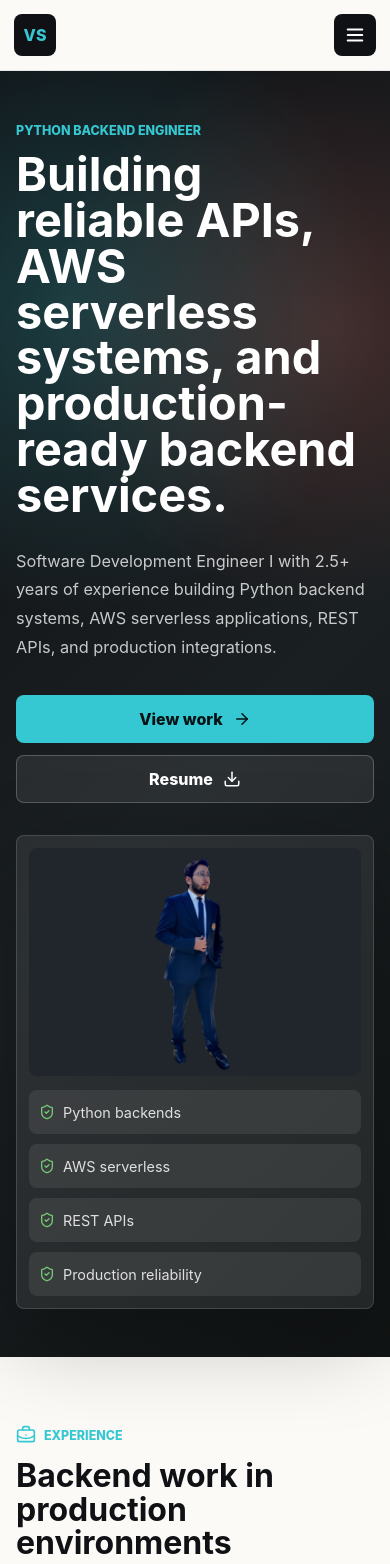
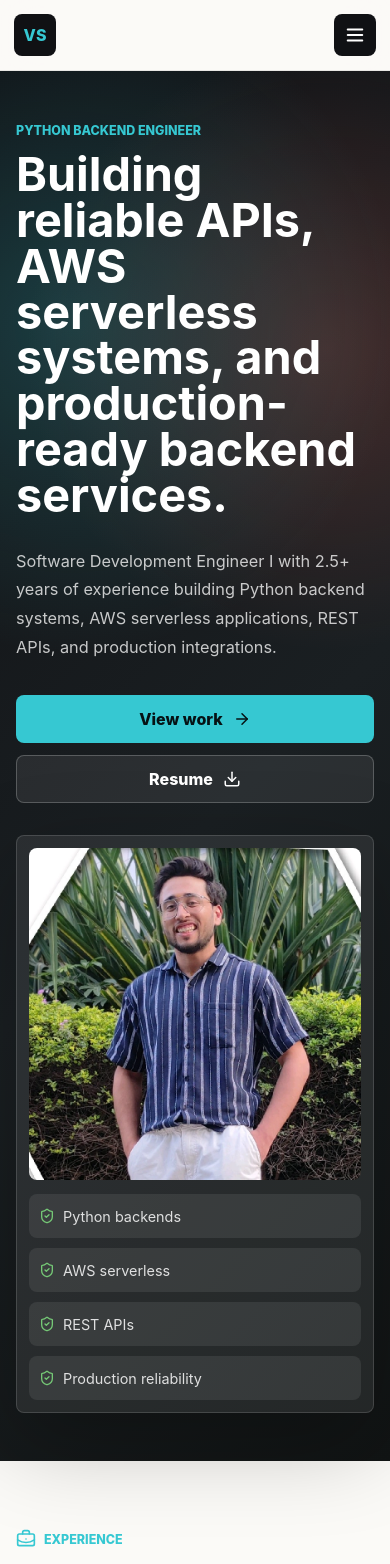
Before and after one commit to vikramsh2002/My-Portfolio, a React (Vite) app in the folder portfolio-v2/: page / in a window 390 px wide. Shown: the top 1564 px of the page. Built offline with nearby package versions, Linux system fonts and the light colour scheme.

Commit message:
Refine v2 portrait and project imagery

```diff
--- a/portfolio-v2/src/App.jsx
+++ b/portfolio-v2/src/App.jsx
@@ -84,7 +84,7 @@ function App() {
 
             <div className="hero-panel" aria-label="Portfolio focus">
               <div className="portrait-frame">
-                <img src={asset("images/formal.png")} alt="Vikram Sharma" />
+                <img src={asset("images/Dp.png")} alt="Vikram Sharma" />
               </div>
               <div className="focus-list">
                 {profile.focus.map((item) => (
--- a/portfolio-v2/src/styles.css
+++ b/portfolio-v2/src/styles.css
@@ -241,8 +241,10 @@ a {
 }
 
 .portrait-frame {
-  aspect-ratio: 4 / 5;
-  background: #20262b;
+  aspect-ratio: 1;
+  background:
+    linear-gradient(145deg, rgba(54, 200, 210, 0.12), rgba(229, 107, 93, 0.12)),
+    #20262b;
   border-radius: 8px;
   overflow: hidden;
 }
@@ -250,7 +252,7 @@ a {
 .portrait-frame img {
   height: 100%;
   object-fit: cover;
-  object-position: center top;
+  object-position: center;
   width: 100%;
 }
 
@@ -444,7 +446,7 @@ a {
 .project-card {
   box-shadow: 0 18px 40px rgba(16, 17, 20, 0.08);
   display: grid;
-  grid-template-columns: 170px minmax(0, 1fr);
+  grid-template-columns: minmax(210px, 0.42fr) minmax(0, 1fr);
   min-height: 100%;
   overflow: hidden;
 }
@@ -454,13 +456,21 @@ a {
 }
 
 .project-image {
-  background: #ece8df;
+  align-items: center;
+  background:
+    linear-gradient(135deg, rgba(54, 200, 210, 0.12), rgba(117, 200, 118, 0.08)),
+    #f4f2ec;
+  border-right: 1px solid var(--line);
+  display: flex;
+  justify-content: center;
   min-height: 220px;
+  padding: 14px;
 }
 
 .project-image img {
   height: 100%;
-  object-fit: cover;
+  object-fit: contain;
+  object-position: center;
   width: 100%;
 }
 
@@ -706,11 +716,7 @@ a {
   }
 
   .portrait-frame {
-    aspect-ratio: 16 / 11;
-  }
-
-  .portrait-frame img {
-    object-fit: contain;
+    aspect-ratio: 1;
   }
 
   .timeline-item,
@@ -726,6 +732,8 @@ a {
 
   .project-image {
     aspect-ratio: 16 / 10;
+    border-bottom: 1px solid var(--line);
+    border-right: 0;
     min-height: 0;
   }
 
```
Also changed, not shown: portfolio-v2/public/images/Dp.png (added), 1 other file (tests, documents, lock files or other folders).
